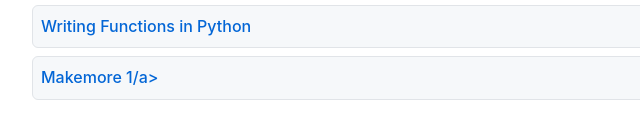
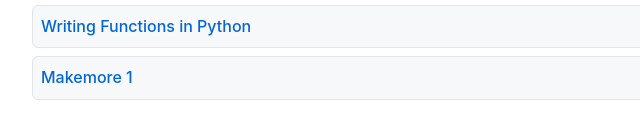
Before and after one commit to omkar-thite/omkar-thite.github.io, a plain HTML site: page index.html in a window 1280 px wide. Shown: the part 648-786 px from the top of the page, 208-848 px from the left. Drawn offline with Linux system fonts and the light colour scheme.

Commit message:
Update index.html

```diff
--- a/index.html
+++ b/index.html
@@ -53,7 +53,7 @@
         <li><a href="python_toolbox_part2.html">Python Toolbox Part 2</a></li>
         <li><a href="software_design_python.html">Software Design Python</a></li>
         <li><a href="writing_functions_in_python.html">Writing Functions in Python</a></li>
-        <li><a href="makemore_1.md">Makemore 1/a></li>
+        <li><a href="makemore_1.md">Makemore 1</a></li>
     </ul>
 </body>
 </html>
```
